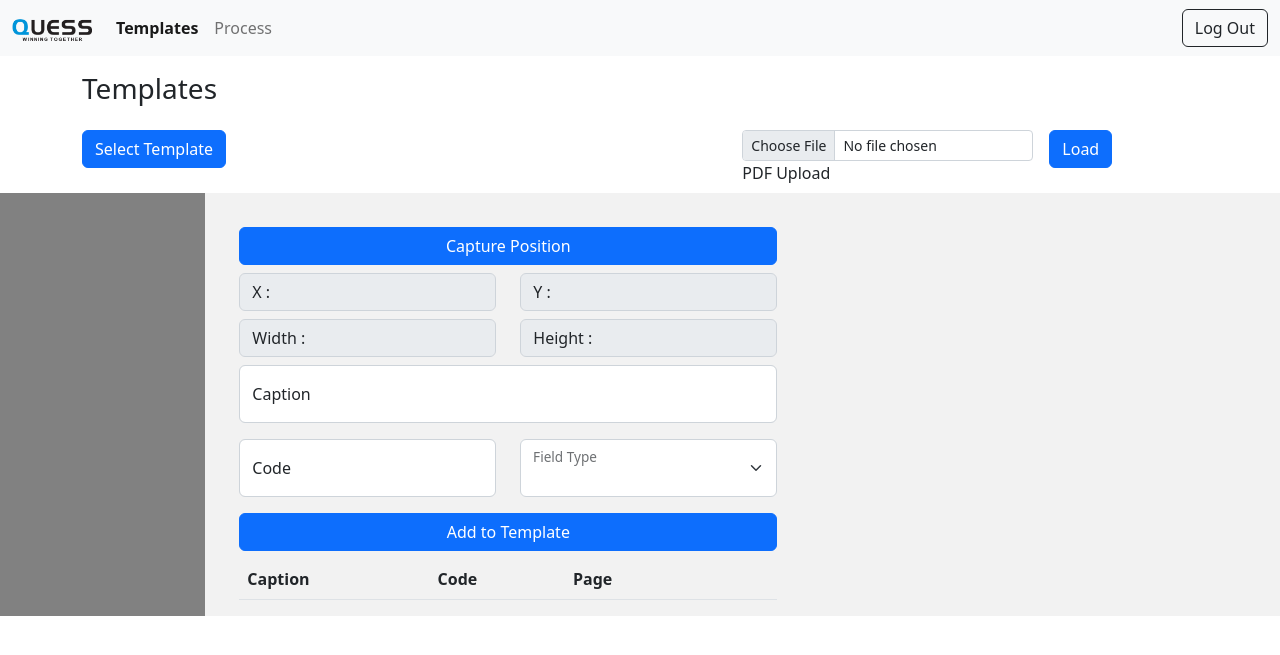
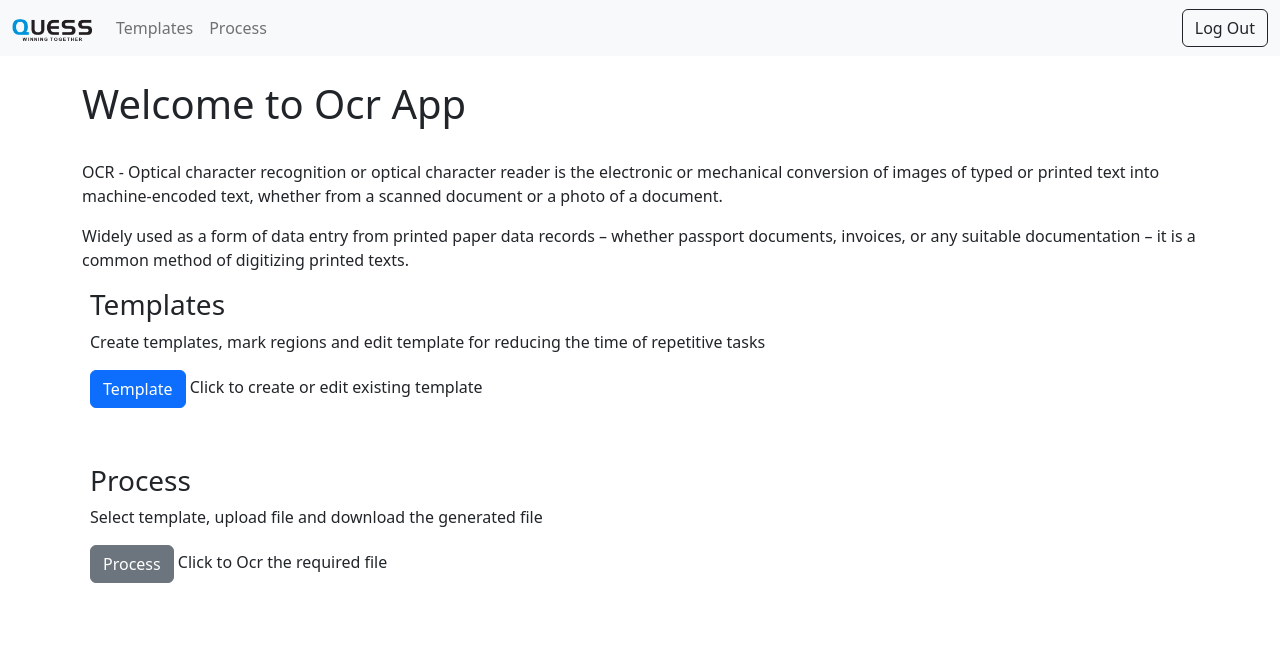
Before and after one commit to DeepakHarish2097/OCR_App, a Django app: page / in a window 1280 px wide. Shown: the top 655 px of the page. Run offline with Django 4.2, Linux system fonts and the light colour scheme; a user stored in the database is signed in; lists and menus that the app fills with data are empty; some libraries are stand-ins or nearby versions.

Commit message:
Landing Page and Spinner - Created Landing Page and Loading Spinner

```diff
--- a/ocr_dj/ocr_dj/settings.py
+++ b/ocr_dj/ocr_dj/settings.py
@@ -56,7 +56,7 @@
 TEMPLATES = [
     {
         'BACKEND': 'django.template.backends.django.DjangoTemplates',
-        'DIRS': ['templates'],
+        'DIRS': [os.path.join(BASE_DIR, 'templates')],
         'APP_DIRS': True,
         'OPTIONS': {
             'context_processors': [
--- a/ocr_dj/ocr_dj/urls.py
+++ b/ocr_dj/ocr_dj/urls.py
@@ -7,12 +7,12 @@
     create_template, update_template_file, create_temp_coord,
     delete_cord, process_page, process_images, download_file,
     set_data, login_page, log_out, register_page, get_cord_values,
-    preview_data)
+    preview_data, home_page)
 
 
 urlpatterns = [
     path('admin/', admin.site.urls),
-    path('', template_creation, name='template'),
+    path('template', template_creation, name='template'),
     path('get_pdf_temps/', get_pdf_templates, name='get_pdf_temps'),
     path('get_temp_details/', get_template_details, name='get_temp_details'),
     path('create_template/', create_template, name='create_template'),
@@ -28,6 +28,8 @@
     path('register/', register_page, name='register'),
     path('get_cord_values/', get_cord_values, name='get_cord_values'),
     path('preview_data/', preview_data, name='preview_data'),
+    path('home/', home_page, name='home'),
+    path('', home_page, name='home'),
 ]
 
 if settings.DEBUG:
--- /dev/null
+++ b/ocr_dj/ocr_template/templates/home_page.html
@@ -0,0 +1,25 @@
+{% extends 'base.html' %}
+{% block content %}
+  <div class="container" style="align-content: center">
+  <br>
+  <h1>Welcome to Ocr App</h1>
+  <br>
+  <p>
+    OCR - Optical character recognition or optical character reader is the electronic or mechanical conversion of images of typed or printed text into machine-encoded text, whether from a scanned document or a photo of a document.
+  </p>
+  <p>
+    Widely used as a form of data entry from printed paper data records – whether passport documents, invoices, or any suitable documentation – it is a common method of digitizing printed texts.
+  </p>
+  <div class="m-2 mb-4">
+    <h3>Templates</h3>
+    <p>Create templates, mark regions and edit template for reducing the time of repetitive tasks</p>
+    <a type="button" href="{% url 'template' %}" class="btn btn-primary">Template</a> Click to create or edit existing template
+  </div>
+  <br>
+  <div class="m-2">
+    <h3>Process</h3>
+    <p>Select template, upload file and download the generated file</p>
+    <a type="button" href="{% url 'process_page' %}" class="btn btn-secondary">Process</a> Click to Ocr the required file
+  </div>
+  </div>
+{% endblock content %}
--- a/ocr_dj/ocr_template/templates/ocr_template.html
+++ b/ocr_dj/ocr_template/templates/ocr_template.html
@@ -71,15 +71,19 @@
             <div class="modal-body">
                 <div class="form-floating mb-3">
                     <input type="text" class="form-control" id="template-name">
-                    <label for="floatingInput">Template name</label>
+                    <label for="template-name">Template name</label>
                 </div>
                 <div class="form-floating mb-3">
                     <input type="number" class="form-control" id="template-total-pages">
-                    <label for="floatingInput">No. of Pages</label>
+                    <label for="template-total-pages">No. of Pages</label>
                 </div>
                 <div class="form-floating">
-                    <input type="text" class="form-control" id="template-output">
-                    <label for="floatingInput">Output Format</label>
+                    <select class="form-select" id="template-output" aria-label="Default select example">
+                      <option selected value=""></option>
+                      <option value=".835">.835</option>
+                      <option value=".json">JSON</option>
+                    </select>
+                    <label for="template-output">Output Format</label>
                 </div>
             </div>
             <div class="modal-footer">
@@ -96,7 +100,12 @@
         <h5 class="modal-title" id="exampleModalLabel">Preview</h5>
         <button type="button" class="btn-close" data-bs-dismiss="modal" aria-label="Close"></button>
       </div>
-      <div class="modal-body" style="align-content: center">
+      <div class="modal-body" style="align-content: center; height: 600px;">
+        <div class="d-flex justify-content-center">
+          <div class="spinner-border text-primary" role="status" id="preview-spinner" style="display: none">
+            <span class="visually-hidden">Loading...</span>
+          </div>
+        </div>
         <div id="preview-lists" class="row row-cols-1 row-cols-md-3 g-4">
         </div>
       </div>
@@ -108,6 +117,11 @@
 </div>
 <div class="row">
     <div class="col-2" style="background-color: #818181;">
+        <div class="d-flex justify-content-center m-2">
+          <div class="spinner-border" role="status" id="image-lists-spinner" style="display: none">
+            <span class="visually-hidden">Loading...</span>
+          </div>
+        </div>
         <ol id="image-lists">
         </ol>
     </div>
@@ -115,6 +129,11 @@
         <div class="container" style="padding-top: 10px;">
             <div class="row">
                 <div class="col-6">
+                  <div class="d-flex justify-content-center">
+                    <div class="spinner-border text-primary" role="status" id="image-crop-spinner" style="display: none">
+                      <span class="visually-hidden">Loading...</span>
+                    </div>
+                  </div>
                     <img id="imgToCrop" class="img-fluid" src="" alt="">
                 </div>
                 <div class="col-auto" style="margin-left: 10px;">
@@ -469,12 +488,16 @@
 
     $('form#temp-form').submit(function(e) {
         e.preventDefault();
+        document.getElementById("image-lists-spinner").style.display = "block";
+        document.getElementById("image-crop-spinner").style.display = "block";
         let formData = new FormData(this);
         $.ajax({
             type: "POST",
             url: "{% url 'update_template' %}",
             data: formData,
             success: function(response){
+                document.getElementById("image-lists-spinner").style.display = "none";
+                document.getElementById("image-crop-spinner").style.display = "none";
                 $("#image-lists").empty();
                 let pages = response.pdf_pages;
                 setImageLists(pages);
@@ -512,6 +535,7 @@
 
     $("#preview-data").click(function (e) {
         e.preventDefault();
+        document.getElementById("preview-spinner").style.display = "block";
         $("#preview-lists").empty();
         $.ajax({
             type: "POST",
@@ -523,9 +547,9 @@
             success: function (response) {
                 let data = response.data;
                 for (let key in data) {
-                    let imgTag = document.createElement("img");
-                    imgTag.src = data[key].path;
-                    imgTag.className = "card-img-top";
+                    {#let imgTag = document.createElement("img");#}
+                    {#imgTag.src = data[key].path;#}
+                    {#imgTag.className = "card-img-top";#}
 
                     let cardHeader = document.createElement("h5");
                     cardHeader.className = "card-header";
@@ -542,14 +566,14 @@
                     let card = document.createElement("div");
                     card.className = "card border-dark mb-3";
                     card.style.width = "100%";
-                    card.append(imgTag);
+                    {#card.append(imgTag);#}
                     card.append(cardHeader);
                     card.append(cardBody);
 
                     let colTag = document.createElement("div");
                     colTag.className = "col";
                     colTag.append(card);
-
+                    document.getElementById("preview-spinner").style.display = "none";
                     $("#preview-lists").append(colTag);
                 }
             },
--- a/ocr_dj/ocr_template/views.py
+++ b/ocr_dj/ocr_template/views.py
@@ -257,7 +257,7 @@
 
 def login_page(request):
     if request.user.is_authenticated:
-        return redirect('template')
+        return redirect('home')
     else:
         if request.method == 'POST':
             username = request.POST.get('username')
@@ -265,7 +265,7 @@
             user = authenticate(request, username=username, password=password)
             if user is not None:
                 login(request, user)
-                return redirect('template')
+                return redirect('home')
             else:
                 messages.info(request, 'Username OR password is incorrect')
 
@@ -279,7 +279,7 @@
 
 def register_page(request):
     if request.user.is_authenticated:
-        return redirect('template')
+        return redirect('home')
     else:
         if request.method == "POST":
             password1 = request.POST.get('password1')
@@ -333,11 +333,11 @@
                     h = cord.height
                     cropped_img = image[y:y + h, x:x + w]
                     text = pytesseract.image_to_string(cropped_img)
-                    img_save_file = os.path.join(img_save_path, f"{num}.jpeg")
-                    cv2.imwrite(img_save_file, cropped_img)
-                    img_save_file = f"/media/preview_images/{str(temp_id)}/{num}.jpeg"
+                    # img_save_file = os.path.join(img_save_path, f"{num}.jpeg")
+                    # cv2.imwrite(img_save_file, cropped_img)
+                    # img_save_file = f"/media/preview_images/{str(temp_id)}/{num}.jpeg"
                     data.append({
-                        "path": img_save_file,
+                        # "path": img_save_file,
                         "code": cord.caption,
                         "text": text
                     })
@@ -346,5 +346,9 @@
         return JsonResponse({"data": data})
 
 
-# TODO Datetime validation
+@login_required(login_url="login")
+def home_page(request):
+    return render(request, 'home_page.html')
+
+
 # TODO onbeforeunload in js
--- a/ocr_dj/templates/base.html
+++ b/ocr_dj/templates/base.html
@@ -13,9 +13,9 @@
 <body>
     <nav class="navbar navbar-expand-lg bg-light">
         <div class="container-fluid">
-            <span class="navbar-brand">
+            <a class="navbar-brand" href="{% url 'home' %}">
               <img src="{% static 'logo.png' %}" alt="Quess Corp" height="24">
-            </span>
+            </a>
             <div class="collapse navbar-collapse" id="navbarSupportedContent">
                 <ul class="navbar-nav me-auto mb-2 mb-lg-0">
                     <li class="nav-item">
```
Also changed, not shown: ocr_dj/ocr_template/templates/ocr_process.html (+24 -1 lines), ocr_dj/db.sqlite3.
